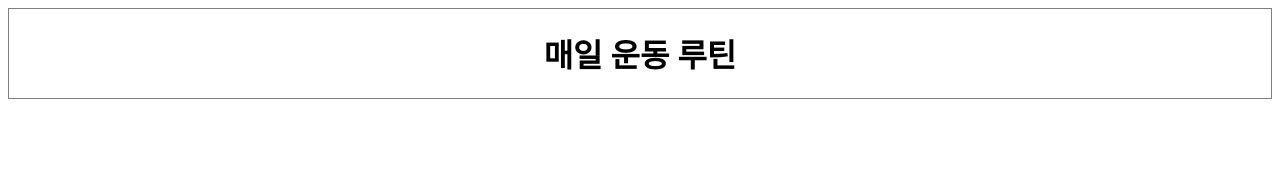
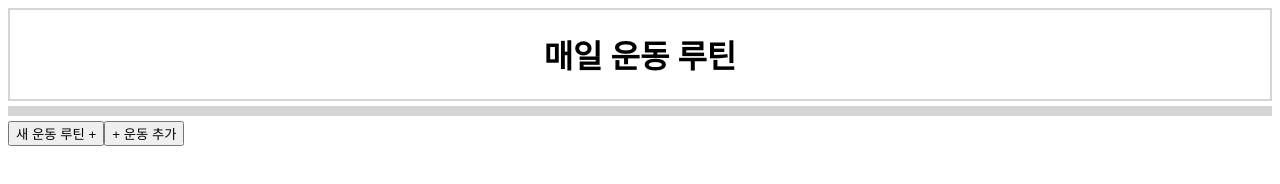
Before and after one commit to NukeKang/workout, a website built with webpack: page dist/index.html in a window 1280 px wide. Built offline with nearby package versions, Linux system fonts and the light colour scheme.

Commit message:
:feat Add toolbar component

```diff
--- a/src/components/Header.js
+++ b/src/components/Header.js
@@ -5,8 +5,11 @@ export const createHeader = () => {
   const h1 = document.createElement("h1");
   h1.className = "headerText";
   document.querySelector("header").appendChild(h1);
+  document.querySelector(".headerText").textContent = "매일 운동 루틴";
+};
 
-  document.querySelector(".headerText").textContent = "매일 운동 루틴";
-
-  return header;
+export const createDivider = () => {
+  const div = document.createElement("div");
+  div.className = "divider";
+  document.body.appendChild(div);
 };
--- /dev/null
+++ b/src/components/Toolbar.js
@@ -0,0 +1,25 @@
+export const createToolbar = () => {
+  const div = document.createElement("div");
+
+  div.className = "toolbar";
+  document.body.appendChild(div);
+
+  createAddRoutineButton();
+  createAddWorkOutButton();
+};
+
+const createAddRoutineButton = () => {
+  const button = document.createElement("button");
+  button.className = "btn addRoutine";
+  document.querySelector(".toolbar").appendChild(button);
+  document.querySelector(".addRoutine").textContent = "새 운동 루틴 +";
+};
+
+const createAddWorkOutButton = () => {
+  const button = document.createElement("button");
+  button.className = "btn addWorkOut";
+  document.querySelector(".toolbar").appendChild(button);
+  document.querySelector(".addWorkOut").textContent = "+ 운동 추가";
+};
+
+const createDeleteWokrOutButton = () => {};
--- a/src/index.js
+++ b/src/index.js
@@ -1,6 +1,9 @@
 import _ from "lodash";
-import { createHeader } from "./components/Header";
+import { createDivider, createHeader } from "./components/Header";
+import { createToolbar } from "./components/Toolbar";
 
 import "./sass/main.scss";
 
-document.body.appendChild(createHeader());
+createHeader();
+createDivider();
+createToolbar();
--- a/src/sass/_header.scss
+++ b/src/sass/_header.scss
@@ -1,6 +1,14 @@
+$header-color: rgb(213, 213, 213);
+
 header {
   display: flex;
   justify-content: center;
   align-items: center;
-  border: 1px solid gray;
+  border: 2px solid $header-color;
 }
+
+.divider {
+  margin-top: 5px;
+  height: 10px;
+  background: $header-color;
+}
--- /dev/null
+++ b/src/sass/_toolbar.scss
@@ -0,0 +1,3 @@
+.toolbar {
+  margin-top: 5px;
+}
--- a/src/sass/main.scss
+++ b/src/sass/main.scss
@@ -1 +1,2 @@
 @import "./header";
+@import "./toolbar";
--- a/webpack.config.js
+++ b/webpack.config.js
@@ -16,7 +16,9 @@ module.exports = {
   },
   plugins: [
     new MiniCssExtractPlugin({ filename: "css/[name].css" }),
-    new HtmlWebpackPlugin(),
+    new HtmlWebpackPlugin({
+      title: "Work Out Routine",
+    }),
     new CleanWebpackPlugin({
       cleanAfterEveryBuildPatterns: ["dist"],
     }),
```
